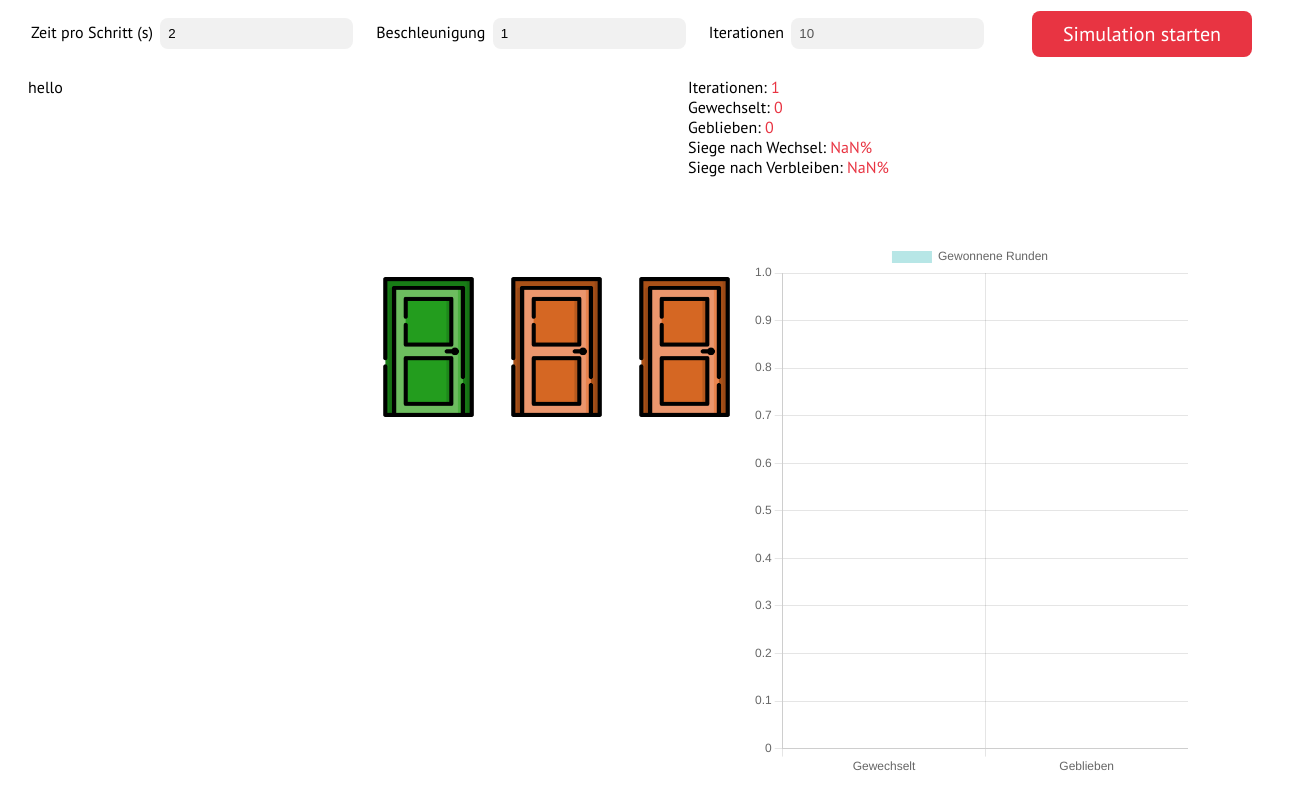
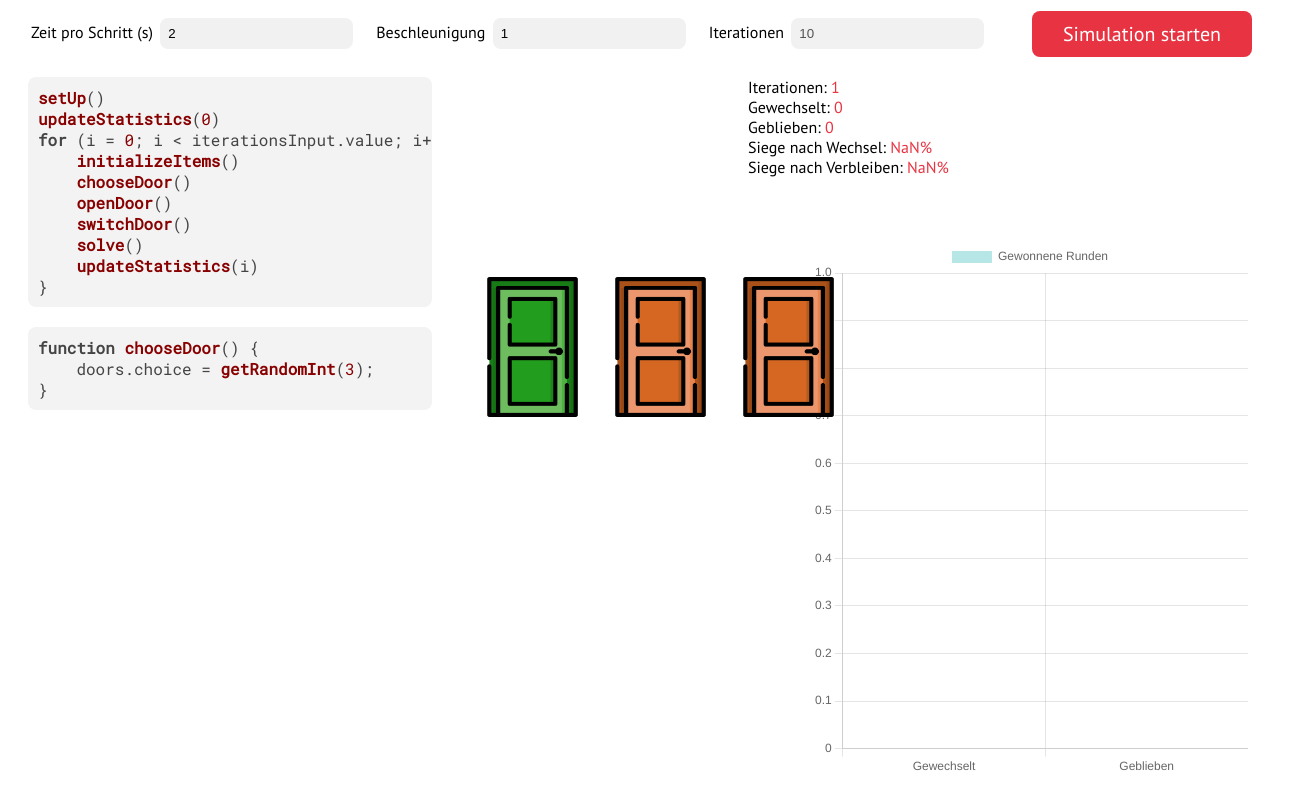
Before and after one commit to rpruck/monty-hall, a website: page index.html in a window 1280 px wide. Both pictures are taken after a click on the button "Simulation starten". Shown: the part 113-922 px from the top of the page, 1312 px wide, since content can reach past the window. Drawn offline with nearby package versions, Linux system fonts and the light colour scheme.

Commit message:
feat: implement code visualization

```diff
--- /dev/null
+++ b/code.js
@@ -0,0 +1,45 @@
+const overview = document.getElementById("code-overview")
+const functionCode = document.getElementById("code-function")
+
+overview.innerHTML = `setUp()
+updateStatistics(0)
+for (i = 0; i < iterationsInput.value; i++) {
+    initializeItems()
+    chooseDoor()
+    openDoor()
+    switchDoor()
+    solve()
+    updateStatistics(i)
+}`
+
+function updateSyntaxHighlighting() {
+    document.querySelectorAll('div.code').forEach(el => {
+        hljs.highlightElement(el)
+    })
+}
+
+function updateCode() {
+    let functionToPrint = initializeItems
+    switch (doors.step) {
+        case 1:
+            functionToPrint = initializeItems
+            break;
+        case 2:
+            functionToPrint = chooseDoor
+            break;
+        case 3:
+            functionToPrint = openDoor
+            break;
+        case 4:
+            functionToPrint = switchDoor
+            break;
+        case 5:
+            functionToPrint = solve
+            break;
+        default: break;
+    }
+    functionCode.innerHTML = functionToPrint.toString()
+    updateSyntaxHighlighting()
+}
+
+updateSyntaxHighlighting()
--- a/index.html
+++ b/index.html
@@ -12,6 +12,7 @@
     <script src="node_modules/chart.js/dist/chart.umd.js"></script>
     <script src="monty-hall.js" defer></script>
     <script src="graphics.js" defer></script>
+    <script src="code.js" defer></script>
 </head>
 
 <body>
@@ -48,7 +49,10 @@
         </div>
 
         <div class="content-wrapper">
-            <div id="code">hello</div>
+            <div id="code">
+                <div class="code js" id="code-overview"></div>
+                <div class="code js" id="code-function"></div>
+            </div>
             <div id="graphics">
                 <div class="image-wrapper">
                     <div class="door-content">
--- a/monty-hall.js
+++ b/monty-hall.js
@@ -104,6 +104,7 @@ function enableIterationsButton() {
 function updateAndPause() {
     doors.step++
     updateGraphics()
+    updateCode()
     return new Promise(resolve => setTimeout(resolve, ((stepTime * 1000) / speedFactor)))
 }
 
--- a/styles.css
+++ b/styles.css
@@ -1,4 +1,4 @@
-@import url('https://fonts.googleapis.com/css2?family=PT+Sans:wght@400;700&display=swap');
+@import url('https://fonts.googleapis.com/css2?family=PT+Sans:wght@400;700&family=Roboto+Mono&display=swap');
 
 :root {
     --red-primary: rgba(232, 52, 66, 1);
@@ -76,24 +76,17 @@ input[type=number] {
     padding: 8px;
 }
 
-.counter-wrapper {
-    display: flex;
-    flex-direction: column;
+.code {
+    font-family: 'Roboto Mono', monospace;
+    padding: 10px;
+    border-radius: 8px;
+    white-space: pre;
+    max-width: 30vw;
+    overflow: hidden;
 }
 
-.counter span {
-    color: var(--red-primary)
-}
-
-#chart-wrapper {
-    padding: 2em;
-    height: 600px;
-    width: 500px;
-}
-
-#chart {
-    height: 600px;
-    margin: 2em;
+#code-function {
+    margin-top: 20px;
 }
 
 #graphics {
@@ -155,3 +148,23 @@ input[type=number] {
     font-size: 24px;
     color: var(--red-primary);
 }
+
+.counter-wrapper {
+    display: flex;
+    flex-direction: column;
+}
+
+.counter span {
+    color: var(--red-primary)
+}
+
+#chart-wrapper {
+    padding: 2em;
+    height: 600px;
+    width: 500px;
+}
+
+#chart {
+    height: 600px;
+    margin: 2em;
+}
```
